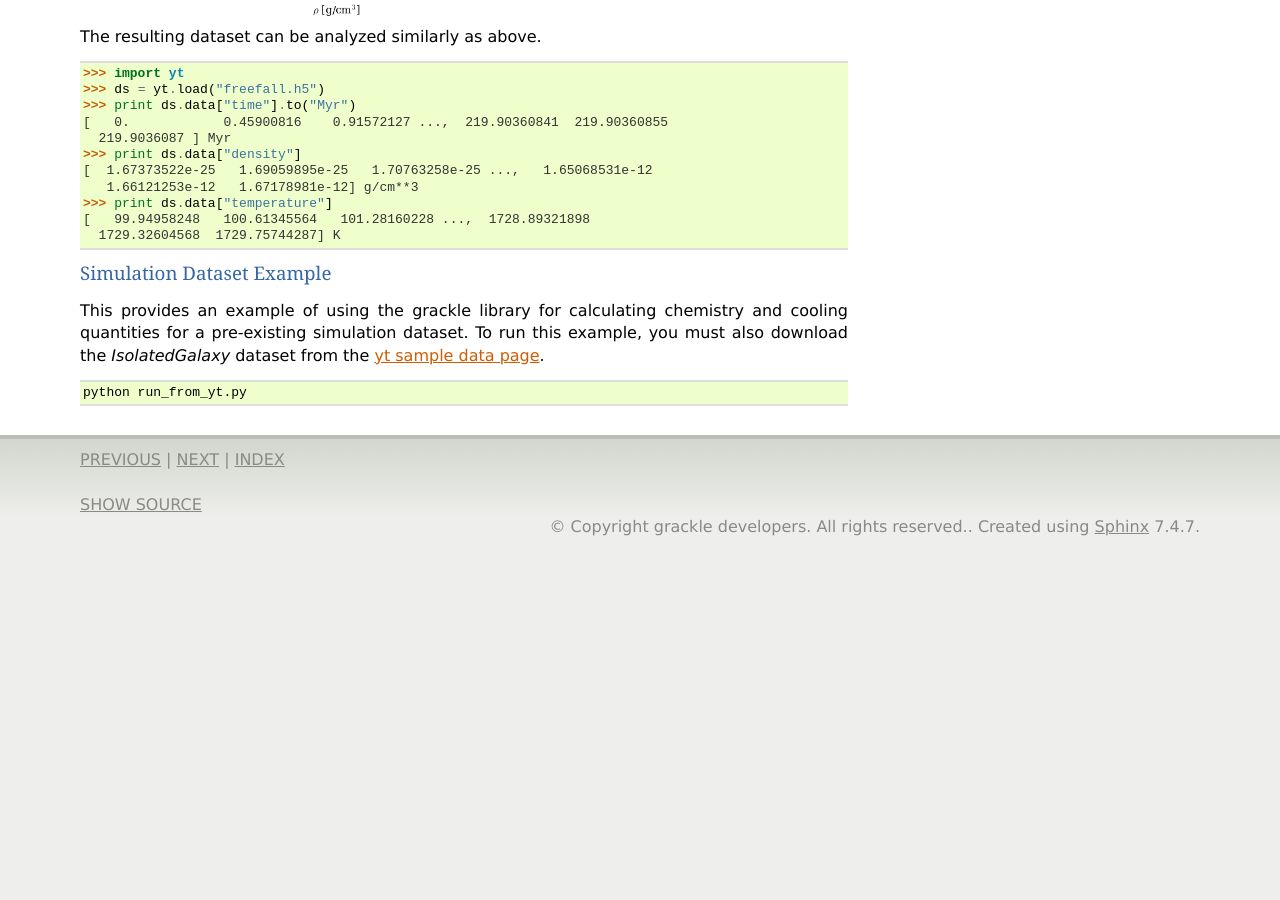
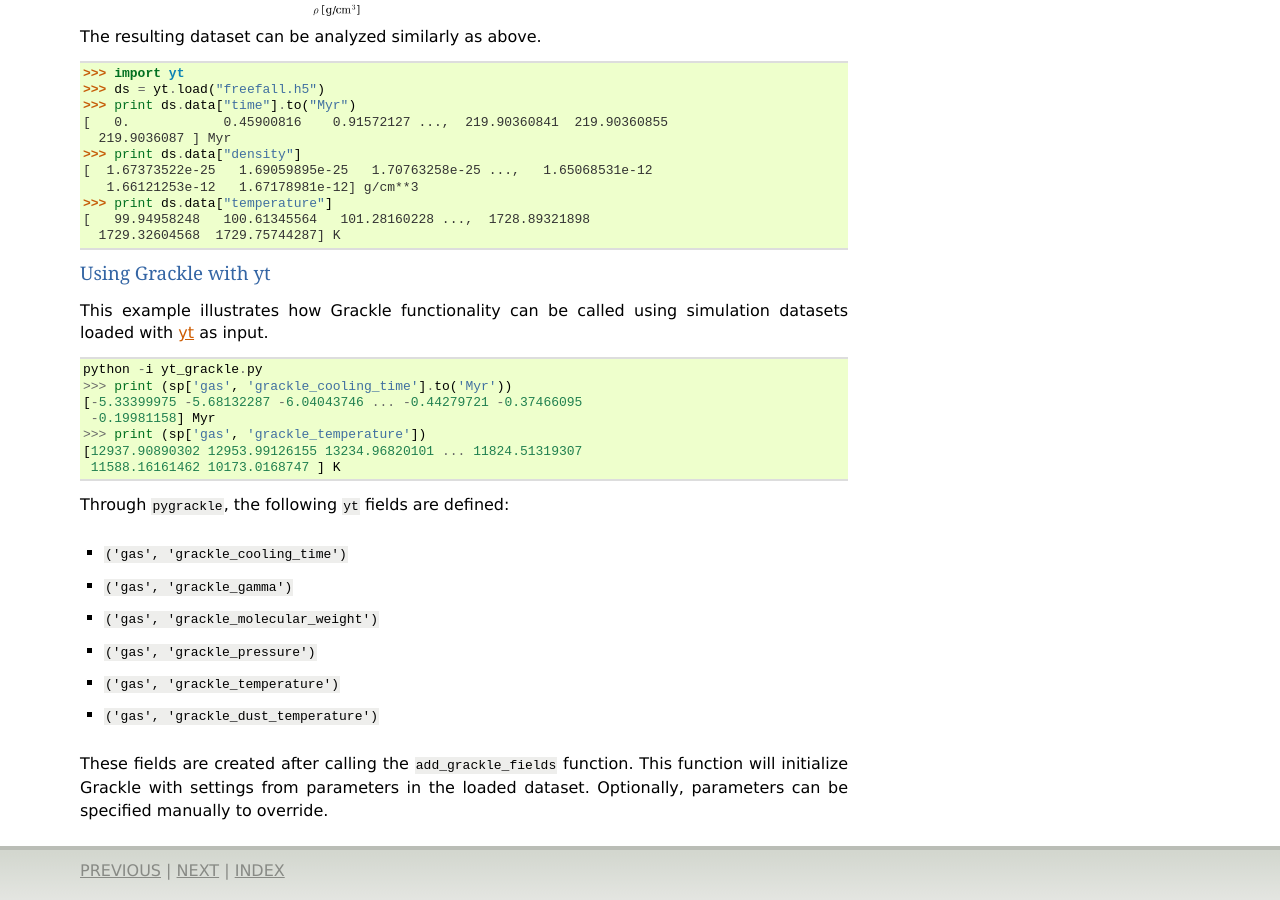
Before and after one commit to grackle-project/grackle, a Sphinx documentation site: the page built from doc/source/Python.rst, in a window 1280 px wide and 900 px high, scrolled down 3017 px. Built offline with Sphinx 7.4.7, drawn with Linux system fonts in a browser that asks for light colours; before the commit the page ends 3565 px from its top, so only the background shows below that.

Commit message:
Add docs.

```diff
--- a/doc/source/Python.rst
+++ b/doc/source/Python.rst
@@ -146,16 +146,31 @@ The resulting dataset can be analyzed similarly as above.
    [   99.94958248   100.61345564   101.28160228 ...,  1728.89321898
      1729.32604568  1729.75744287] K
 
-Simulation Dataset Example
-++++++++++++++++++++++++++
+Using Grackle with yt
++++++++++++++++++++++
 
-This provides an example of using the grackle library for calculating chemistry and
-cooling quantities for a pre-existing simulation dataset.  To run this example, you
-must also download the *IsolatedGalaxy* dataset from the `yt sample data page
-<http://yt-project.org/data/>`_.
+This example illustrates how Grackle functionality can be called using
+simulation datasets loaded with `yt <https://yt-project.org/>`__ as input.
 
-.. highlight:: none
+.. code-block:: python
 
-::
+    python -i yt_grackle.py
+    >>> print (sp['gas', 'grackle_cooling_time'].to('Myr'))
+    [-5.33399975 -5.68132287 -6.04043746 ... -0.44279721 -0.37466095
+     -0.19981158] Myr
+    >>> print (sp['gas', 'grackle_temperature'])
+    [12937.90890302 12953.99126155 13234.96820101 ... 11824.51319307
+     11588.16161462 10173.0168747 ] K
 
-    python run_from_yt.py
+Through ``pygrackle``, the following ``yt`` fields are defined:
+
+- ``('gas', 'grackle_cooling_time')``
+- ``('gas', 'grackle_gamma')``
+- ``('gas', 'grackle_molecular_weight')``
+- ``('gas', 'grackle_pressure')``
+- ``('gas', 'grackle_temperature')``
+- ``('gas', 'grackle_dust_temperature')``
+
+These fields are created after calling the ``add_grackle_fields`` function.
+This function will initialize Grackle with settings from parameters in the
+loaded dataset. Optionally, parameters can be specified manually to override.
```
Also changed, not shown: 1 other file.
